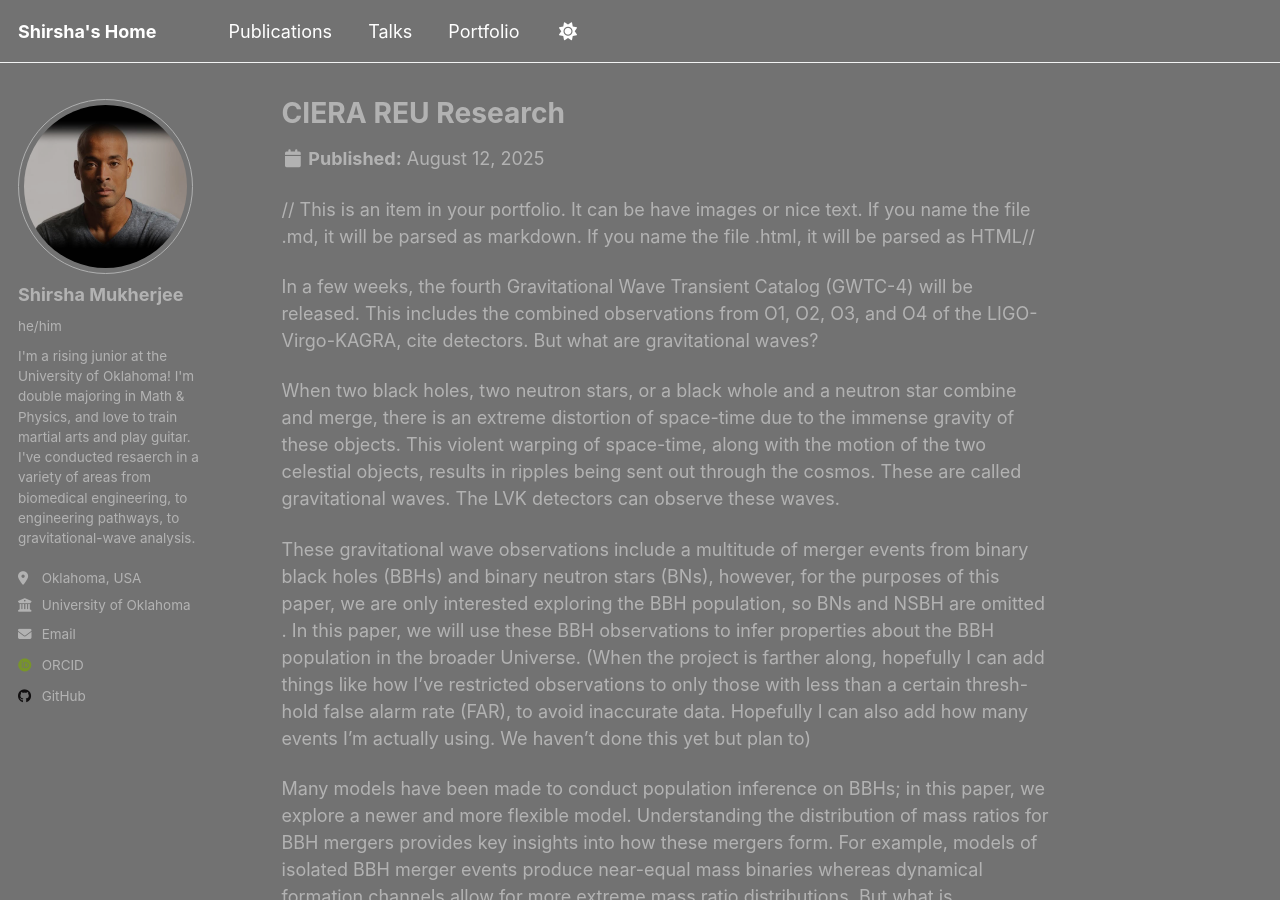
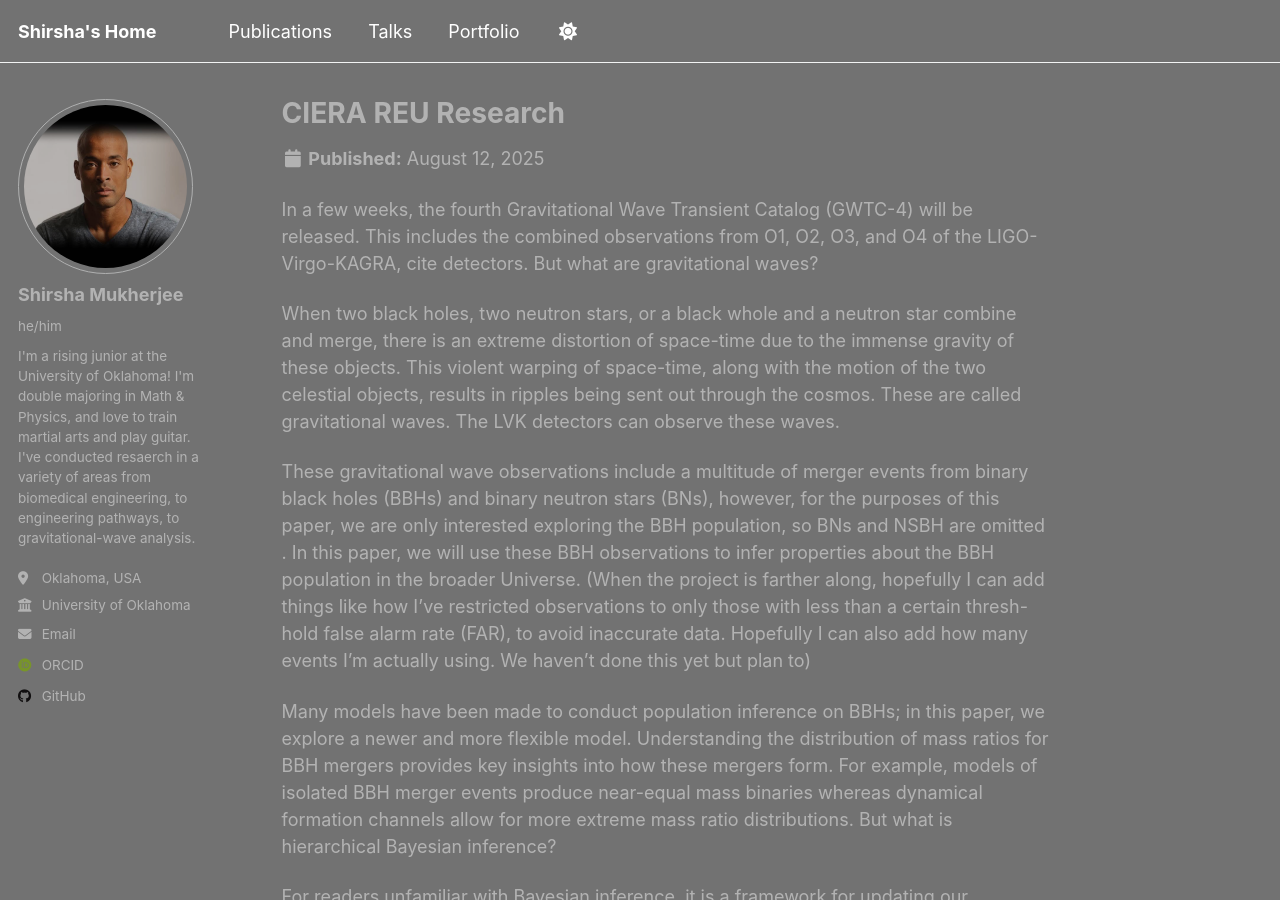
Before and after one commit to shirshamukherjee/projectfrthistime, a Jekyll site: the page built from _portfolio/CIERA-REU.md, in a window 1280 px wide and 900 px high. Built offline with Jekyll 4.4.1, drawn with Linux system fonts in a browser that asks for light colours; some web fonts are replaced; a script that is not in the unit is left out.

Commit message:
converting portfolio to ceira-reu page

```diff
--- a/_portfolio/portfolio-1.md
+++ b/_portfolio/CIERA-REU.md
@@ -1,10 +1,8 @@
 ---
 title: "CIERA REU Research"
-excerpt: "My work at CEIRA 1<br/><img src='/images/bbh.png.png'>"
-collection: portfolio
+excerpt: "My work at CEIRA"
+collection: CIERA-REU
 ---
-
-// This is an item in your portfolio. It can be have images or nice text. If you name the file .md, it will be parsed as markdown. If you name the file .html, it will be parsed as HTML//
 
 In a few weeks, the fourth Gravitational Wave Transient Catalog (GWTC-4) will be released. This includes the combined observations from O1, O2, O3, and O4 of the
 LIGO-Virgo-KAGRA, cite detectors. But what are gravitational waves?
```
